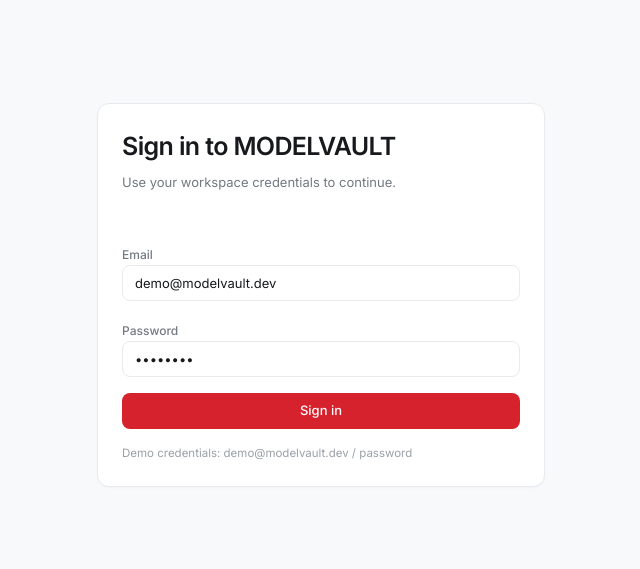
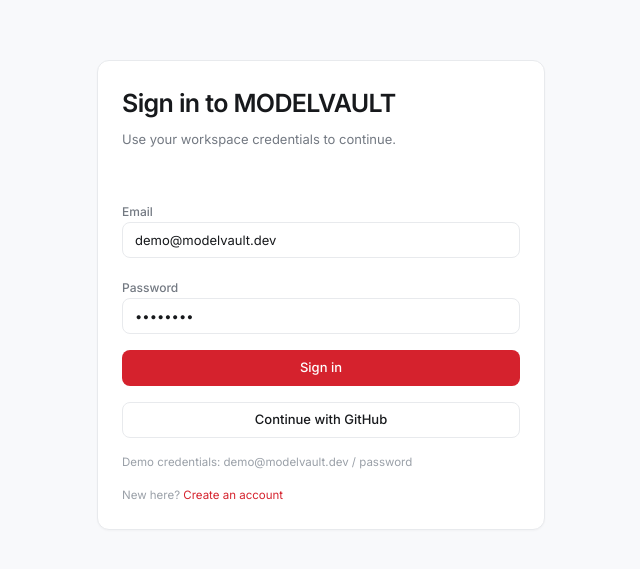
Before and after one commit to phoenix-cmd/modevault, a Next.js app: page /login in a window 1280 px wide. Shown: the part 105-674 px from the top of the page, without its empty margins (319-959 px from the left). Built offline with nearby package versions, Linux system fonts and the light colour scheme.

Commit message:
feat: add register and GitHub links to login page

```diff
--- a/src/app/login/page.tsx
+++ b/src/app/login/page.tsx
@@ -70,8 +70,14 @@ export default function LoginPage() {
           <button type="submit" disabled={loading} className="btn-primary w-full">
             {loading ? "Signing in..." : "Sign in"}
           </button>
+          <a href="/api/auth/github" className="btn-secondary w-full text-center">
+            Continue with GitHub
+          </a>
           <p className="text-[11.5px] text-ink-3">
             Demo credentials: demo@modelvault.dev / password
+          </p>
+          <p className="text-[11.5px] text-ink-3">
+            New here? <a href="/register" className="text-accent hover:underline">Create an account</a>
           </p>
         </form>
       </GlassCard>
```
